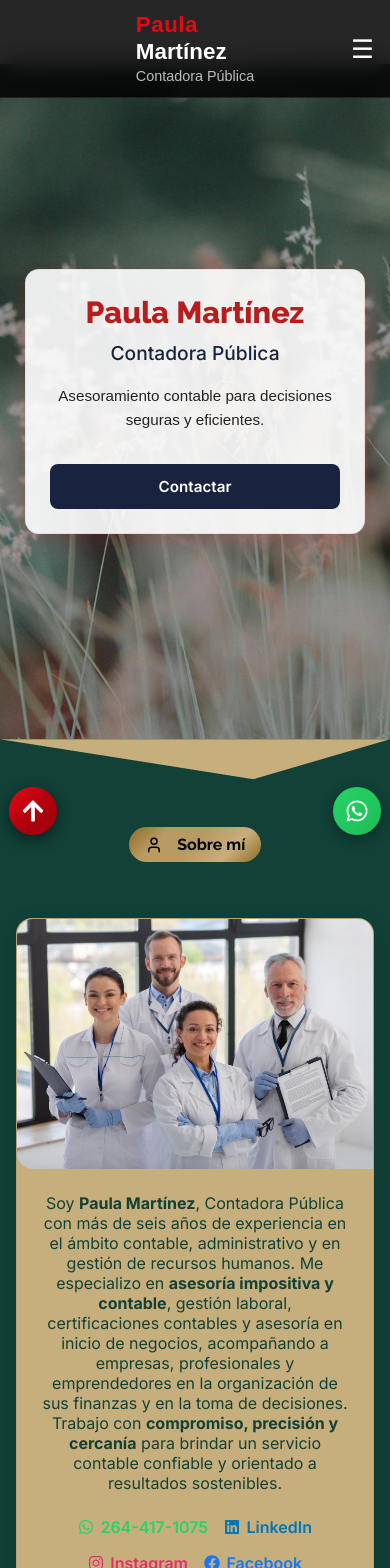
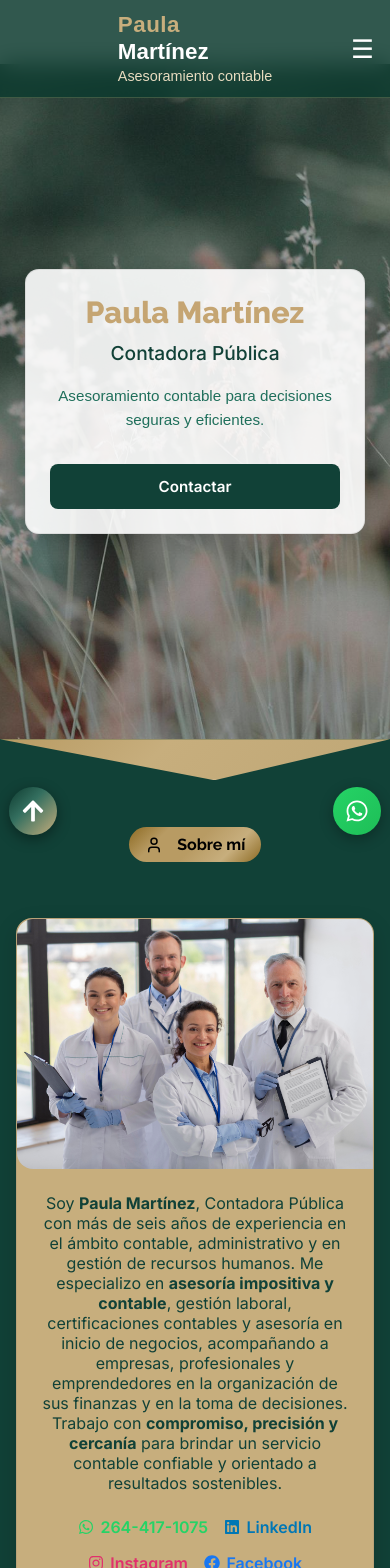
Before and after one commit to franco-barros/Martinez, a Next.js app: page / in a window 390 px wide. Shown: the top 1568 px of the page. Built offline with nearby package versions, Linux system fonts and the light colour scheme.

Commit message:
Change css color background

```diff
--- a/src/components/navbar/Navbar.tsx
+++ b/src/components/navbar/Navbar.tsx
@@ -13,6 +13,7 @@ const Navbar: React.FC = () => {
     () => [
       { id: "hero", label: "Inicio" },
       { id: "aboutus", label: "Sobre mí" },
+      { id: "section-practiceareas", label: "Servicios" },
       { id: "contact", label: "Contacto" },
     ],
     []
@@ -69,7 +70,7 @@ const Navbar: React.FC = () => {
         >
           <span className={styles.brandPrimary}>Paula</span>{" "}
           <span className={styles.brandSecondary}>Martínez</span>
-          <span className={styles.brandSubtitle}>Contadora Pública</span>
+          <span className={styles.brandSubtitle}>Asesoramiento contable</span>
         </button>
 
         <div className={styles.links}>
--- a/src/styles/Footer.module.css
+++ b/src/styles/Footer.module.css
@@ -1,6 +1,6 @@
 .footer {
-  background-color: var(--pa-bg, #ffffff);
-  color: var(--text-dark, #111111);
+  background-color: #ffffff; /* fondo blanco OK */
+  color: #111111; /* texto base */
   padding: 2rem 1.5rem;
   font-family: var(
     --font-inter,
@@ -32,15 +32,15 @@
   display: flex;
   align-items: center;
   gap: 0.5rem;
-  color: var(--primary-red, #b81c1c);
+  color: #8d6b24; /* dorado oscuro */
   font-family: var(--font-raleway);
 }
 
 .subtitle {
   font-size: 0.95rem;
   font-weight: 600;
-  color: var(--text-dark, #111111);
-  border-bottom: 1px solid rgba(184, 28, 28, 0.15);
+  color: #114137; /* verde */
+  border-bottom: 1px solid rgba(17, 65, 55, 0.25); /* verde transparente */
   padding-bottom: 0.2rem;
   margin-bottom: 0.5rem;
   font-family: var(--font-raleway);
@@ -49,7 +49,7 @@
 .description {
   font-size: 0.9rem;
   line-height: 1.4;
-  color: var(--text-dark, #111111);
+  color: #111111;
   font-family: var(--font-inter);
 }
 
@@ -72,7 +72,7 @@
   padding: 0;
   margin: 0;
   font: inherit;
-  color: var(--primary-red, #b81c1c);
+  color: #114137; /* verde */
   cursor: pointer;
   text-decoration: none;
   transition: color 0.3s ease;
@@ -80,7 +80,7 @@
 
 .list li a:hover,
 .linkButton:hover {
-  color: var(--pa-accent-2, #e50914);
+  color: #8d6b24; /* dorado oscuro al hover */
   text-decoration: underline;
 }
 
@@ -89,13 +89,13 @@
   display: flex;
   justify-content: center;
   align-items: center;
-  border-top: 1px solid rgba(184, 28, 28, 0.15);
+  border-top: 1px solid rgba(17, 65, 55, 0.25); /* verde suave */
   padding-top: 1rem;
 }
 
 .copy {
   font-size: 0.8rem;
-  color: var(--text-dark, #111111);
+  color: #114137; /* verde suave */
   text-align: center;
   width: 100%;
   font-family: var(--font-inter);
--- a/src/styles/Navbar.module.css
+++ b/src/styles/Navbar.module.css
@@ -1,8 +1,9 @@
 .navbar {
-  --primary: #e50914;
+  --primary: #c7ae7d; /* Dorado */
+  --accent: #0e3b30; /* Verde profundo */
   --text: #ffffff;
-  --background: rgba(0, 0, 0, 0.85);
-  --border: rgba(255, 255, 255, 0.1);
+  --background: rgba(14, 59, 48, 0.85); /* Verde + blur */
+  --border: rgba(199, 174, 125, 0.25); /* Dorado translúcido */
 
   position: fixed;
   top: 0;
@@ -20,7 +21,7 @@
 
 .scrolled {
   box-shadow: 0 2px 12px rgba(0, 0, 0, 0.6);
-  border-color: rgba(255, 255, 255, 0.05);
+  border-color: rgba(199, 174, 125, 0.15); /* dorado más suave */
 }
 
 .container {
@@ -43,6 +44,7 @@
   padding: 0;
 }
 
+/* Marca principal en dorado */
 .brandPrimary {
   color: var(--primary);
   font-size: 1.4rem;
@@ -50,15 +52,17 @@
   letter-spacing: 0.5px;
 }
 
+/* Marca secundaria en blanco */
 .brandSecondary {
   color: var(--text);
   font-size: 1.4rem;
   font-weight: 700;
 }
 
+/* Subtítulo en dorado suave */
 .brandSubtitle {
   font-size: 0.9rem;
-  color: #bbbbbb;
+  color: #e8dcc0;
   font-weight: 400;
   margin-top: 2px;
 }
@@ -80,6 +84,7 @@
   position: relative;
 }
 
+/* Hover: dorado + levanta */
 .navLink:hover {
   color: var(--primary);
   transform: translateY(-1px);
@@ -89,6 +94,7 @@
   font-weight: 600;
 }
 
+/* Subrayado dorado */
 .activeLink::after {
   content: "";
   position: absolute;
@@ -110,6 +116,7 @@
   transition: color 0.2s ease;
 }
 
+/* Hover dorado */
 .menuButton:hover {
   color: var(--primary);
 }
--- a/src/styles/about/AboutUs.module.css
+++ b/src/styles/about/AboutUs.module.css
@@ -1,9 +1,10 @@
 .aboutSection {
-  --primary-light: #c7ae7d; /* reemplazo de blanco/rojo */
-  --dark-bg: #114137; /* nuevo fondo */
+  --primary-light: #c7ae7d; /* dorado */
+  --dark-bg: #114137; /* verde profundo */
   --text-dark: #000;
-  --text-light: #c7ae7d; /* acento */
+  --text-light: #c7ae7d;
   --card-shadow: rgba(0, 0, 0, 0.15);
+
   position: relative;
   padding: 5rem 1rem;
   background-color: var(--dark-bg);
@@ -14,6 +15,9 @@
   overflow: hidden;
 }
 
+/* =========================================================
+   🔽 POLÍGONO INFERIOR — Versión profesional
+   ========================================================= */
 .aboutSection::after {
   content: "";
   position: absolute;
@@ -21,13 +25,26 @@
   left: 0;
   width: 100%;
   height: 60px;
-  background-color: #c7ae7d;
-  clip-path: polygon(0 100%, 40% 0%, 100% 100%);
+
+  /* Dorado elegante con iluminación */
+  background: linear-gradient(225deg, #bfa776 0%, #c7ae7d 60%, #b89b63 100%);
+
+  /* Corte estilizado */
+  clip-path: polygon(0 100%, 45% 0%, 100% 100%);
+
+  /* Profundidad premium */
+  filter: drop-shadow(0 4px 6px rgba(0, 0, 0, 0.25));
+
+  /* filo suave */
+  border-top: 1px solid rgba(0, 0, 0, 0.15);
 
   z-index: 1;
   pointer-events: none;
 }
 
+/* =========================================================
+   🔼 POLÍGONO SUPERIOR — Versión profesional
+   ========================================================= */
 .aboutSection::before {
   content: "";
   position: absolute;
@@ -35,12 +52,25 @@
   left: 0;
   width: 100%;
   height: 60px;
-  background-color: #c7ae7d; /* antes blanco */
-  clip-path: polygon(0 0, 65% 100%, 100% 0);
+
+  /* Dorado elegante con iluminación */
+  background: linear-gradient(135deg, #b89b63 0%, #c7ae7d 40%, #bfa776 100%);
+
+  /* Corte premium simétrico */
+  clip-path: polygon(0 0, 55% 100%, 100% 0);
+
+  /* profundidad */
+  filter: drop-shadow(0 4px 6px rgba(0, 0, 0, 0.25));
+
+  border-bottom: 1px solid rgba(255, 255, 255, 0.1);
+
   z-index: 1;
   pointer-events: none;
 }
 
+/* =========================================================
+   BADGE
+   ========================================================= */
 .badgeWrapper {
   text-align: center;
   margin-top: 0.5rem;
@@ -55,7 +85,6 @@
   justify-content: center;
   gap: 0.5rem;
 
-  /* 🎨 Degradado dorado limpio y válido */
   background: linear-gradient(
     135deg,
     #8d6b24 0%,
@@ -71,13 +100,14 @@
   font-family: var(--font-raleway);
   font-weight: 700;
 
-  /* Texto negro como pediste */
-
   margin: 0 auto 1rem;
   z-index: 2;
   position: relative;
 }
 
+/* =========================================================
+   CARD PRINCIPAL
+   ========================================================= */
 .descriptionCard {
   background-color: #c7ae7d;
   border-radius: 16px;
@@ -124,6 +154,9 @@
   margin-bottom: 1.5rem;
 }
 
+/* =========================================================
+   LINKS SOCIALES
+   ========================================================= */
 .socialLinks {
   display: flex;
   gap: 1rem;
@@ -144,9 +177,9 @@
   color: #19233f;
 }
 
-/* --------------------------
-   📱 RESPONSIVE — intacto
---------------------------- */
+/* =========================================================
+   RESPONSIVE
+   ========================================================= */
 @media (max-width: 768px) {
   .descriptionCard {
     flex-direction: column;
--- a/src/styles/animations/AnimatedMenuOverlay.module.css
+++ b/src/styles/animations/AnimatedMenuOverlay.module.css
@@ -16,7 +16,10 @@
   left: 0;
   width: 100%;
   height: 100%;
-  background: linear-gradient(135deg, #8b0000 0%, #b30000 50%, #e50914 100%);
+
+  /* 🌟 Gradiente verde → dorado */
+  background: linear-gradient(135deg, #0e3b30 0%, #346f5f 45%, #c7ae7d 100%);
+
   padding: 4rem 2rem;
   box-sizing: border-box;
   display: flex;
@@ -32,6 +35,7 @@
 .closing {
   animation: collapseMenu 0.5s forwards;
 }
+
 @keyframes expandMenu {
   0% {
     clip-path: circle(0% at 50% 50%);
@@ -65,9 +69,10 @@
   z-index: 1102;
   transition: transform 0.2s ease, color 0.2s ease;
 }
+
 .closeButton:hover {
   transform: scale(1.2);
-  color: #ff4d4d;
+  color: #c7ae7d; /* dorado suave */
 }
 
 .menuItemsContainer {
@@ -92,14 +97,15 @@
   animation: fadeIn 0.5s forwards;
   transition: background 0.3s ease, color 0.3s ease, transform 0.2s ease;
 }
+
 .menuItem:hover {
   background-color: rgba(255, 255, 255, 0.15);
-  color: #ffcccc;
+  color: #c7ae7d; /* dorado claro */
   transform: scale(1.05);
 }
 
 .activeItem {
-  color: #ffffff;
+  color: #c7ae7d; /* dorado */
   font-weight: 700;
   display: flex;
   align-items: center;
@@ -107,11 +113,10 @@
 }
 
 .activeIcon {
-  color: #ffffff;
+  color: #c7ae7d; /* dorado */
   animation: balanceo 1.5s infinite ease-in-out;
 }
 
-/* Animación de balanceo */
 @keyframes balanceo {
   0% {
     transform: rotate(0deg);
--- a/src/styles/hero/Hero.module.css
+++ b/src/styles/hero/Hero.module.css
@@ -11,7 +11,7 @@
   font-weight: 400;
   font-size: 1rem;
   line-height: 1.5;
-  color: #b81c1c;
+  color: #114137; /* verde profundo */
   overflow: hidden;
 }
 .hero .carousel {
@@ -56,12 +56,12 @@
 .content {
   text-align: center;
   background: rgba(255, 255, 255, 0.9);
-  border: 1px solid rgba(184, 28, 28, 0.08);
+  border: 1px solid rgba(0, 0, 0, 0.08); /* borde suave */
   padding: 2rem 1.5rem;
   border-radius: 14px;
   max-width: 640px;
   margin: 2rem 0;
-  box-shadow: 0 6px 20px rgba(184, 28, 28, 0.25);
+  box-shadow: 0 6px 20px rgba(0, 0, 0, 0.15); /* sombra suave */
   z-index: 2;
   font-weight: 400;
 }
@@ -71,7 +71,7 @@
   font-weight: 800;
   font-size: 2.6rem;
   line-height: 1.2;
-  color: #b81c1c;
+  color: #c5a572; /* dorado */
   margin-bottom: 0.5rem;
 }
 
@@ -79,12 +79,12 @@
   font-family: var(--font-inter) !important;
   font-weight: 500;
   font-size: 1.4rem;
-  color: #19233f;
+  color: #114137; /* verde profundo */
   margin-bottom: 1rem;
 }
 
 .description {
-  color: #222222;
+  color: #1f6f5b; /* verde intermedio */
   font-size: 1.1rem;
   line-height: 1.6;
   margin-bottom: 2rem;
@@ -115,23 +115,23 @@
 }
 
 .btnPrimary {
-  background-color: #19233f;
+  background-color: #114137; /* verde */
   color: #ffffff;
 }
 
 .btnPrimary:hover {
-  background-color: #0d172b;
+  background-color: #0c3028; /* verde más oscuro */
 }
 
 .btnSecondary {
   background-color: transparent;
-  border: 1px solid #19233f;
-  color: #19233f;
+  border: 1px solid #c5a572; /* dorado */
+  color: #c5a572;
 }
 
 .btnSecondary:hover {
-  background-color: #19233f;
-  color: #fff;
+  background-color: #c5a572; /* dorado */
+  color: #114137; /* verde */
 }
 
 @media (min-width: 1025px) {
--- a/src/styles/practicearea/PracticeAreas.module.css
+++ b/src/styles/practicearea/PracticeAreas.module.css
@@ -2,8 +2,8 @@
   position: relative;
   overflow: hidden;
 
-  /* 🎨 Nueva paleta unificada */
-  --pa-bg: #114137; /* fondo verde oscuro */
+  /* 🎨 Paleta unificada */
+  --pa-bg: #114137; /* verde profundo */
   --pa-text: #000; /* texto negro */
   --pa-gold-1: #8d6b24; /* dorado fuerte */
   --pa-gold-2: #b89b63; /* dorado medio */
@@ -17,6 +17,7 @@
   color: var(--pa-text);
 }
 
+/* --- Ornamentación superior --- */
 .practiceAreasSection::before {
   content: "";
   position: absolute;
@@ -28,9 +29,9 @@
   clip-path: polygon(0 0%, 35% 100%, 100% 0%);
   z-index: 1;
   pointer-events: none;
-  transform: translateZ(0);
 }
 
+/* --- Ornamentación inferior --- */
 .practiceAreasSection::after {
   content: "";
   position: absolute;
@@ -42,7 +43,6 @@
   clip-path: polygon(0 100%, 35% 0%, 100% 100%);
   z-index: 1;
   pointer-events: none;
-  transform: translateZ(0);
 }
 
 /* --- Cabecera --- */
@@ -87,7 +87,7 @@
   font-size: 1rem;
 }
 
-/* --- Tarjetas --- */
+/* --- Grid Desktop --- */
 .gridDesktop {
   display: none;
   gap: 1.5rem;
@@ -101,6 +101,7 @@
   }
 }
 
+/* --- Slider Mobile --- */
 .sliderMobile {
   display: flex;
   gap: 1rem;
@@ -112,6 +113,7 @@
   }
 }
 
+/* --- Tarjeta principal --- */
 .areaCard {
   background: var(--pa-gold-3);
   border-radius: 14px;
@@ -126,7 +128,7 @@
 
 .areaCard:hover {
   transform: translateY(-4px);
-  box-shadow: 0 8px 22px rgba(0, 0, 0, 0.28);
+  box-shadow: 0 10px 24px rgba(0, 0, 0, 0.28);
 }
 
 /* --- Icono superior --- */
@@ -144,7 +146,7 @@
   box-shadow: 0 2px 6px rgba(0, 0, 0, 0.18);
 }
 
-/* --- Título --- */
+/* --- Título de la tarjeta --- */
 .areaCard h4 {
   color: var(--pa-gold-1);
   font-weight: 700;
@@ -153,7 +155,7 @@
   text-align: center;
 }
 
-/* --- Lista de ítems --- */
+/* --- Lista --- */
 .itemList {
   list-style: none;
   margin: 0;
@@ -167,7 +169,7 @@
   margin-bottom: 0.55rem;
   font-size: 0.95rem;
   line-height: 1.5;
-  color: #114137; /* buen contraste */
+  color: #114137; /* contraste ideal */
 }
 
 /* Check */
@@ -185,7 +187,7 @@
   box-shadow: 0 1px 3px rgba(0, 0, 0, 0.18);
 }
 
-/* Responsivo */
+/* --- Responsivo --- */
 @media (max-width: 768px) {
   .practiceAreasSection::before {
     height: 40px;
--- a/src/styles/practicearea/PracticeAreasMobile.module.css
+++ b/src/styles/practicearea/PracticeAreasMobile.module.css
@@ -12,38 +12,53 @@
   justify-content: center;
 }
 
+/* CARD MOBILE */
 .areaCard {
   width: 90%;
   border-radius: 25px;
   padding: 1.5rem;
-  box-shadow: 0 4px 16px rgba(25, 35, 63, 0.08);
-  background: #fff;
-  transition: transform 0.18s ease;
+
+  background: #c7ae7d; /* dorado claro */
+  border: 1px solid rgba(255, 255, 255, 0.18);
+  box-shadow: 0 4px 16px rgba(0, 0, 0, 0.18);
+
+  transition: transform 0.18s ease, box-shadow 0.18s ease;
 }
 
 .areaCard:hover {
   transform: translateY(-2px);
+  box-shadow: 0 8px 22px rgba(0, 0, 0, 0.28);
 }
 
+/* ICON WRAPPER */
 .iconWrapper {
   width: 56px;
   height: 56px;
-  border-radius: 50%;
+  border-radius: 18px;
   margin: 0 auto 1rem;
+
   display: flex;
   align-items: center;
   justify-content: center;
-  background-color: rgba(25, 35, 63, 0.06);
+
+  background-color: rgba(255, 255, 255, 0.12);
+  border: 1px solid rgba(255, 255, 255, 0.18);
+
+  color: #8d6b24; /* dorado fuerte */
 }
 
+/* TITULO */
 .areaCard h4 {
   text-align: center;
   font-size: 1.1rem;
-  font-weight: 600;
-  color: #19233f;
+  font-weight: 700;
+
+  color: #8d6b24; /* dorado fuerte */
+
   margin-bottom: 0.75rem;
 }
 
+/* LISTA */
 .itemList {
   list-style: none;
   padding: 0;
@@ -53,24 +68,31 @@
 
 .itemList li {
   font-size: 0.95rem;
-  color: #3a3a3a;
+  color: #114137; /* verde profundo */
   line-height: 1.5;
   margin-bottom: 0.6rem;
   position: relative;
-  padding-left: 2rem; /* más espacio para el círculo */
+  padding-left: 2rem;
 }
 
+/* CHECK CUSTOM */
 .itemList li::before {
   content: "✔";
   position: absolute;
   left: 0;
   top: 0.15rem;
+
   width: 1.2rem;
   height: 1.2rem;
   border-radius: 50%;
-  background-color: rgba(184, 28, 28, 0.1);
+
+  background-color: rgba(255, 255, 255, 0.12);
+  border: 1px solid rgba(255, 255, 255, 0.18);
+  color: #8d6b24; /* dorado fuerte */
+
   font-weight: bold;
   font-size: 0.8rem;
+
   display: flex;
   align-items: center;
   justify-content: center;
--- a/src/styles/utils/BackToTopButton.module.css
+++ b/src/styles/utils/BackToTopButton.module.css
@@ -2,12 +2,15 @@
   position: fixed;
   bottom: 0.55rem;
   left: 0.55rem;
-  background: linear-gradient(135deg, #e50914 0%, #b3000d 50%, #99000b 100%);
+
+  /* 🌟 Gradiente verde → dorado */
+  background: linear-gradient(135deg, #0e3b30 0%, #346f5f 40%, #c7ae7d 100%);
+
   color: #ffffff;
   padding: 0.75rem;
   border: none;
   border-radius: 50%;
-  box-shadow: 0 4px 14px rgba(0, 0, 0, 0.5);
+  box-shadow: 0 4px 14px rgba(0, 0, 0, 0.4);
   z-index: 10000;
   display: flex;
   align-items: center;
@@ -19,7 +22,8 @@
 }
 
 .backToTopButton:hover {
-  background: linear-gradient(135deg, #b3000d 0%, #e50914 50%, #cc000f 100%);
+  /* Hover invertido: dorado → verde */
+  background: linear-gradient(135deg, #c7ae7d 0%, #b79862 40%, #0e3b30 100%);
   transform: scale(1.1);
 }
 
```
Also changed, not shown: src/styles/contactme/ContactMe.module.css (+70 -57 lines).
